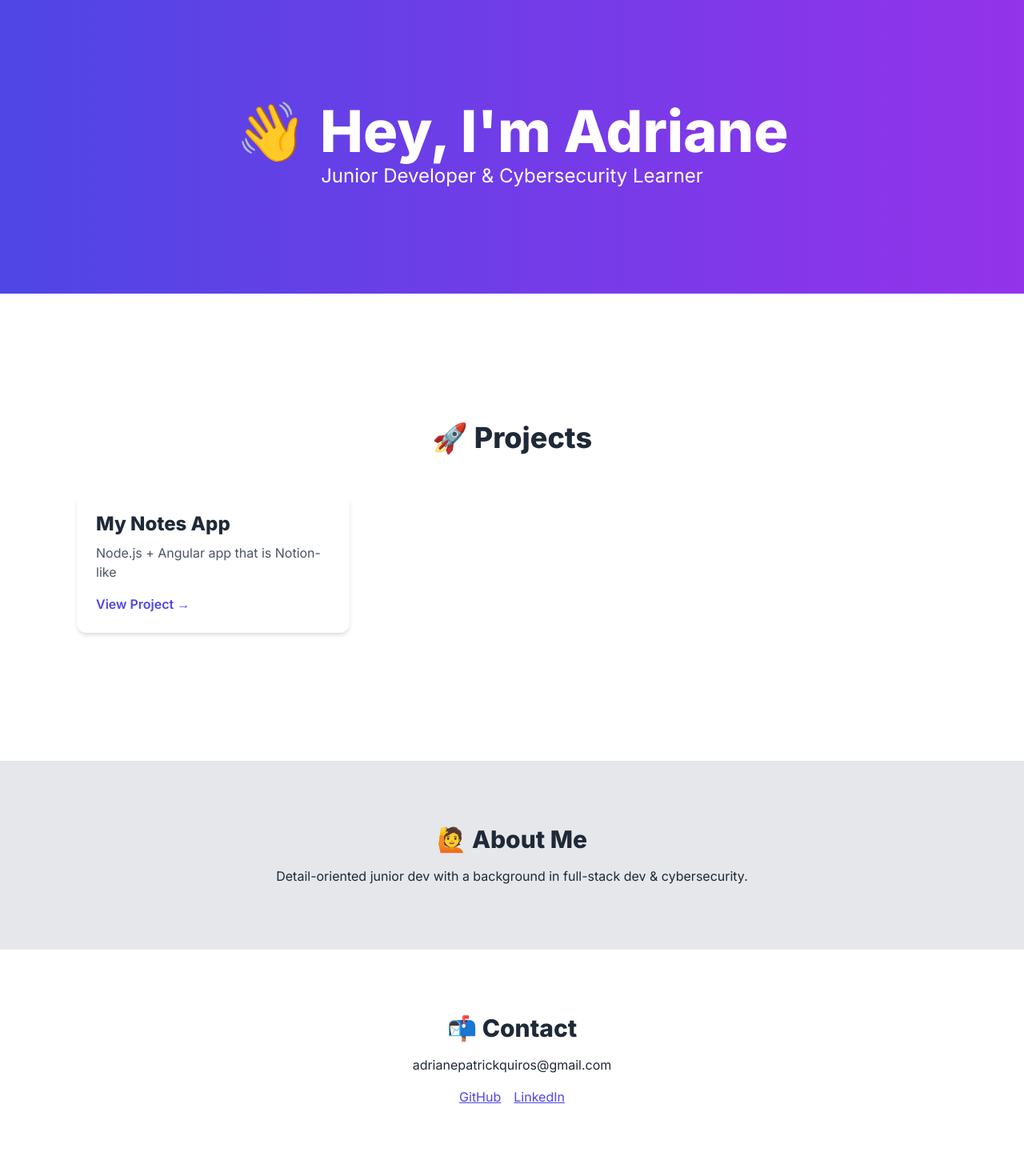
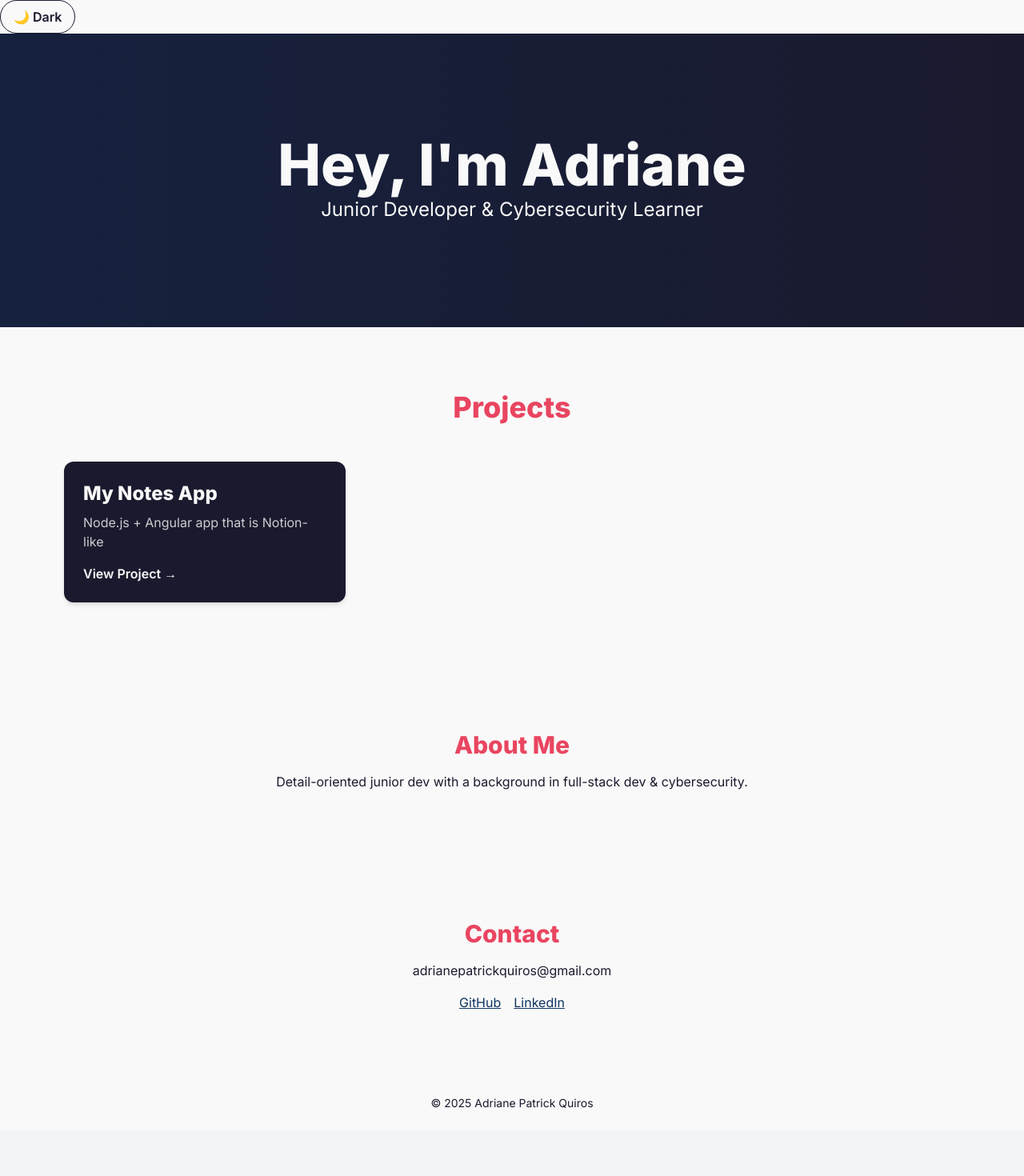
Before and after one commit to apmquiros/my-portfolio, a React (Vite) app: page / in a window 1280 px wide. Shown: the top 1470 px of the page at 80% size. After the commit the page ends 1413 px from the top, so only its background shows below. Built offline with nearby package versions, Linux system fonts and the light colour scheme; the HTML template or start-up script is replaced by a standard one.

Commit message:
added favicon.ico, dark mode toggle

```diff
--- a/index.html
+++ b/index.html
@@ -2,8 +2,29 @@
 <html lang="en">
   <head>
     <meta charset="UTF-8" />
+    <!-- Primary Meta Tags -->
+    <meta name="title" content="Adriane Quiros — Portfolio" />
+    <meta name="description" content="Junior Developer & Cybersecurity Learner — projects, skills, and contact." />
+
+    <!-- Open Graph / Facebook -->
+    <meta property="og:type" content="website" />
+    <meta property="og:url" content="https://my-portfolio-eta-two-85.vercel.app/" />
+    <meta property="og:title" content="Adriane Quiros — Developer Portfolio" />
+    <meta property="og:description" content="Junior Developer & Cybersecurity Learner — projects, skills, and contact." />
+    <meta property="og:image" content="https://my-portfolio-eta-two-85.vercel.app/og-image.png" />
+
+    <!-- Twitter -->
+    <meta property="twitter:card" content="summary_large_image" />
+    <meta property="twitter:url" content="https://my-portfolio-eta-two-85.vercel.app/" />
+    <meta property="twitter:title" content="Adriane Quiros — Developer Portfolio" />
+    <meta property="twitter:description" content="Junior Developer & Cybersecurity Learner — projects, skills, and contact." />
+    <meta property="twitter:image" content="https://my-portfolio-eta-two-85.vercel.app/og-image.png" />
+
     <meta name="viewport" content="width=device-width, initial-scale=1.0" />
+
     <link href="https://fonts.googleapis.com/css2?family=Inter:wght@400;600;800&display=swap" rel="stylesheet" />
+    <link rel="icon" href="/favicon.ico" />
+
     <title>Adriane's Portfolio</title>
   </head>
   <body class="bg-gray-100">
--- a/src/App.jsx
+++ b/src/App.jsx
@@ -1,32 +1,47 @@
 import React from 'react';
 import { motion } from "framer-motion";
+import DarkModeToggle from './DarkModeToggle';
 
 function App() {
   return (
-    <div className="min-h-screen bg-white text-gray-800">
-      <section className="py-32 text-center bg-gradient-to-r from-indigo-600 to-purple-600 text-white">
-        <h1 className="text-4xl md:text-6xl lg:text-7xl font-extrabold">👋 Hey, I'm Adriane</h1>
+    <div className="min-h-screen bg-brand-light dark:bg-brand-dark text-brand-dark dark:text-brand-light">
+      <DarkModeToggle />
+
+      {/* Hero Section */}
+      <section className="py-32 text-center bg-gradient-to-r from-brand-darker to-brand-dark dark:from-brand-dark dark:to-brand-accent text-brand-light">
+        <h1 className="text-4xl md:text-6xl lg:text-7xl font-extrabold">Hey, I'm Adriane</h1>
         <p className="text-2xl max-w-xl mx-auto leading-relaxed">
           Junior Developer & Cybersecurity Learner
         </p>
       </section>
+
+      {/* Projects Section */}
       <motion.section
         initial={{ opacity: 0, y: 30 }}
         whileInView={{ opacity: 1, y: 0 }}
         transition={{ duration: 0.6 }}
         viewport={{ once: true }}
-        className="py-20 max-w-6xl mx-auto px-4"
+        className="
+          py-20 max-w-6xl mx-auto px-4
+          bg-brand-light text-brand-dark
+          dark:bg-brand-darker dark:text-brand-light
+        "
       >
-        <section className="py-20 max-w-6xl mx-auto px-4">
-          <h2 className="text-4xl font-bold mb-12 text-center">🚀 Projects</h2>
+        <h2 className="text-4xl font-bold mb-12 text-brand-highlight text-center">Projects</h2>
         <div className="grid gap-8 md:grid-cols-2 lg:grid-cols-3">
-            <div className="bg-white rounded-xl shadow-md hover:shadow-xl transform hover:-translate-y-1 transition-all duration-300">
+          {/* Project Card */}
+          <div className="
+            bg-brand-dark text-brand-light
+            dark:bg-brand-light/80 dark:text-brand-dark
+            rounded-xl shadow-md hover:shadow-xl
+            transform hover:-translate-y-1 transition-all duration-300
+          ">
             <div className="p-6">
               <h3 className="text-2xl font-bold mb-2">My Notes App</h3>
-                <p className="mb-4 text-gray-600">Node.js + Angular app that is Notion-like</p>
+              <p className="mb-4 text-brand-light/80 dark:text-brand-dark/80">Node.js + Angular app that is Notion-like</p>
               <a
                 href="https://apmquiros.github.io/my-notes-app/"
-                  className="text-indigo-600 font-semibold hover:underline"
+                className="font-semibold hover:underline"
               >
                 View Project →
               </a>
@@ -34,24 +49,25 @@ function App() {
           </div>
           {/* Add more project cards here */}
         </div>
-        </section>
       </motion.section>
 
-      <section className="py-20 bg-gray-200 text-center px-4">
-        <h2 className="text-3xl font-bold mb-4">🙋 About Me</h2>
+      {/* About Me Section */}
+      <section className="py-20 bg-brand-light dark:bg-brand-dark text-brand-dark dark:text-brand-light text-center px-4">
+        <h2 className="text-3xl font-bold mb-4 text-brand-highlight">About Me</h2>
         <p>Detail-oriented junior dev with a background in full-stack dev & cybersecurity.</p>
       </section>
 
-      <section className="py-20 text-center">
-        <h2 className="text-3xl font-bold mb-4">📬 Contact</h2>
+      {/* Contact Section */}
+      <section className="py-20 text-center bg-brand-light dark:bg-brand-darker text-brand-dark dark:text-brand-light">
+        <h2 className="text-3xl font-bold mb-4 text-brand-highlight">Contact</h2>
         <p>adrianepatrickquiros@gmail.com</p>
         <div className="mt-4">
-          <a href="https://github.com/apmquiros" className="text-indigo-600 underline mr-4">GitHub</a>
-          <a href="https://linkedin.com/in/adrianequiros" className="text-indigo-600 underline">LinkedIn</a>
+          <a href="https://github.com/apmquiros" className="text-brand-accent dark:text-brand-light/50 underline mr-4">GitHub</a>
+          <a href="https://linkedin.com/in/adrianequiros" className="text-brand-accent dark:text-brand-light/50 underline">LinkedIn</a>
         </div>
       </section>
 
-      <footer className="py-6 text-center text-sm text-gray-500">
+      <footer className="py-6 text-center text-sm text-brand-dark dark:text-brand-light/60">
         &copy; 2025 Adriane Patrick Quiros
       </footer>
     </div>
--- /dev/null
+++ b/src/DarkModeToggle.jsx
@@ -0,0 +1,35 @@
+import React, { useState, useEffect } from 'react';
+
+export default function DarkModeToggle() {
+  const [isDark, setIsDark] = useState(false);
+
+  useEffect(() => {
+    const saved = localStorage.getItem('theme');
+    if (saved === 'dark') setIsDark(true);
+  }, []);
+
+  useEffect(() => {
+    if (isDark) {
+      document.documentElement.classList.add('dark');
+    } else {
+      document.documentElement.classList.remove('dark');
+    }
+  }, [isDark]);
+
+  return (
+    <button
+      onClick={() => setIsDark(!isDark)}
+      className="
+        px-4 py-2 rounded-full font-semibold
+        bg-brand-light text-brand-dark
+        border border-brand-dark
+        hover:bg-brand-highlight hover:text-brand-light
+        dark:bg-brand-dark dark:text-brand-light dark:border-brand-light
+        dark:hover:bg-brand-highlight dark:hover:text-brand-light
+        transition-colors duration-300
+      "
+    >
+      {isDark ? '☀️ Light' : '🌙 Dark'}
+    </button>
+  );
+}
--- a/tailwind.config.js
+++ b/tailwind.config.js
@@ -4,8 +4,19 @@ export default {
     "./index.html",
     "./src/**/*.{js,jsx}",
   ],
+  darkMode: 'class',
   theme: {
-    extend: {},
+    extend: {
+      colors: {
+        brand: {
+          dark: '#1A1A2E',
+          darker: '#16213E',
+          accent: '#0F3460',
+          highlight: '#E94560',
+          light: '#F9F9F9',
+        },
+      },
+    },
   },
   plugins: [],
 }
```
Also changed, not shown: 1 other file (tests, documents, lock files or other folders). Lines whose indentation alone changed are shown as unchanged.
